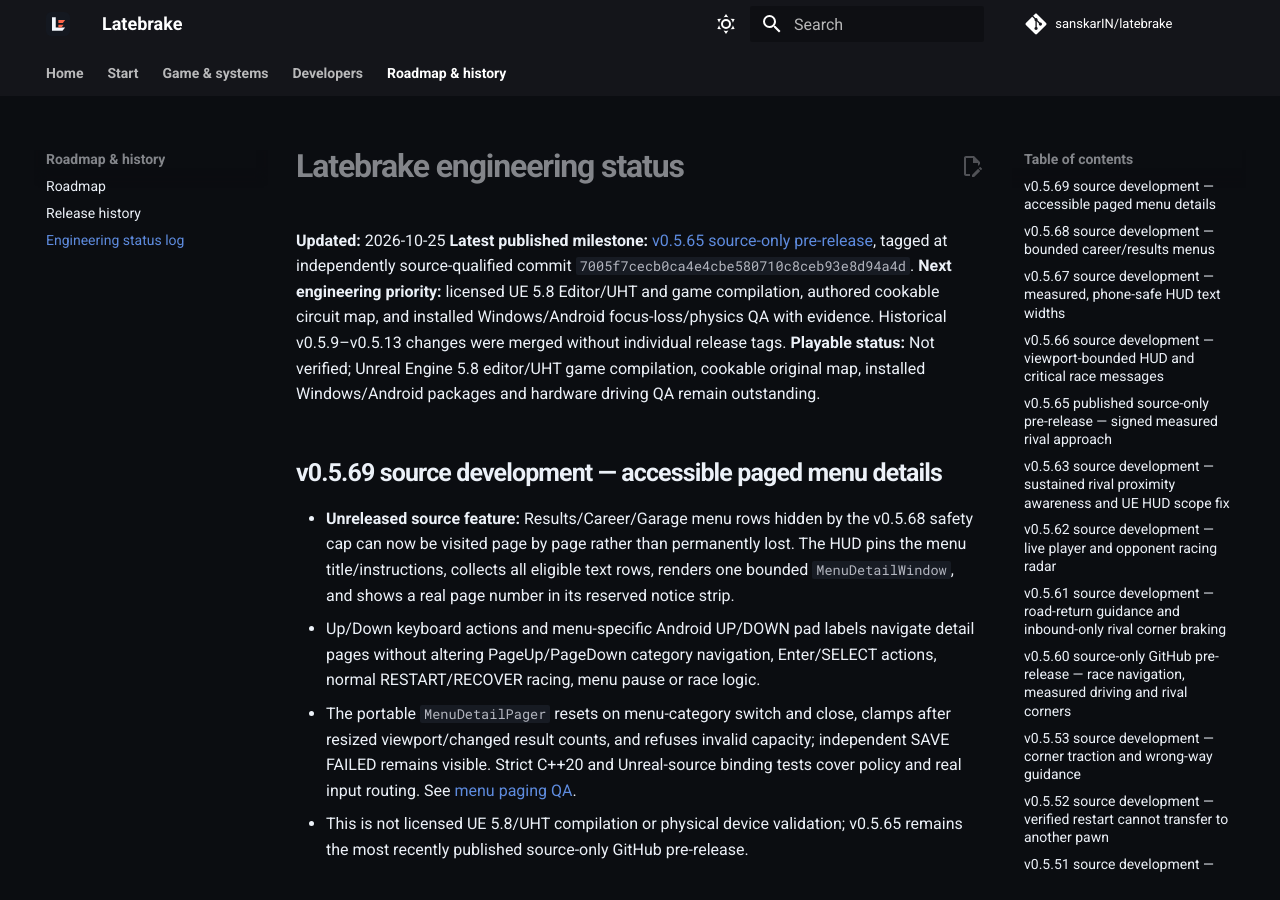
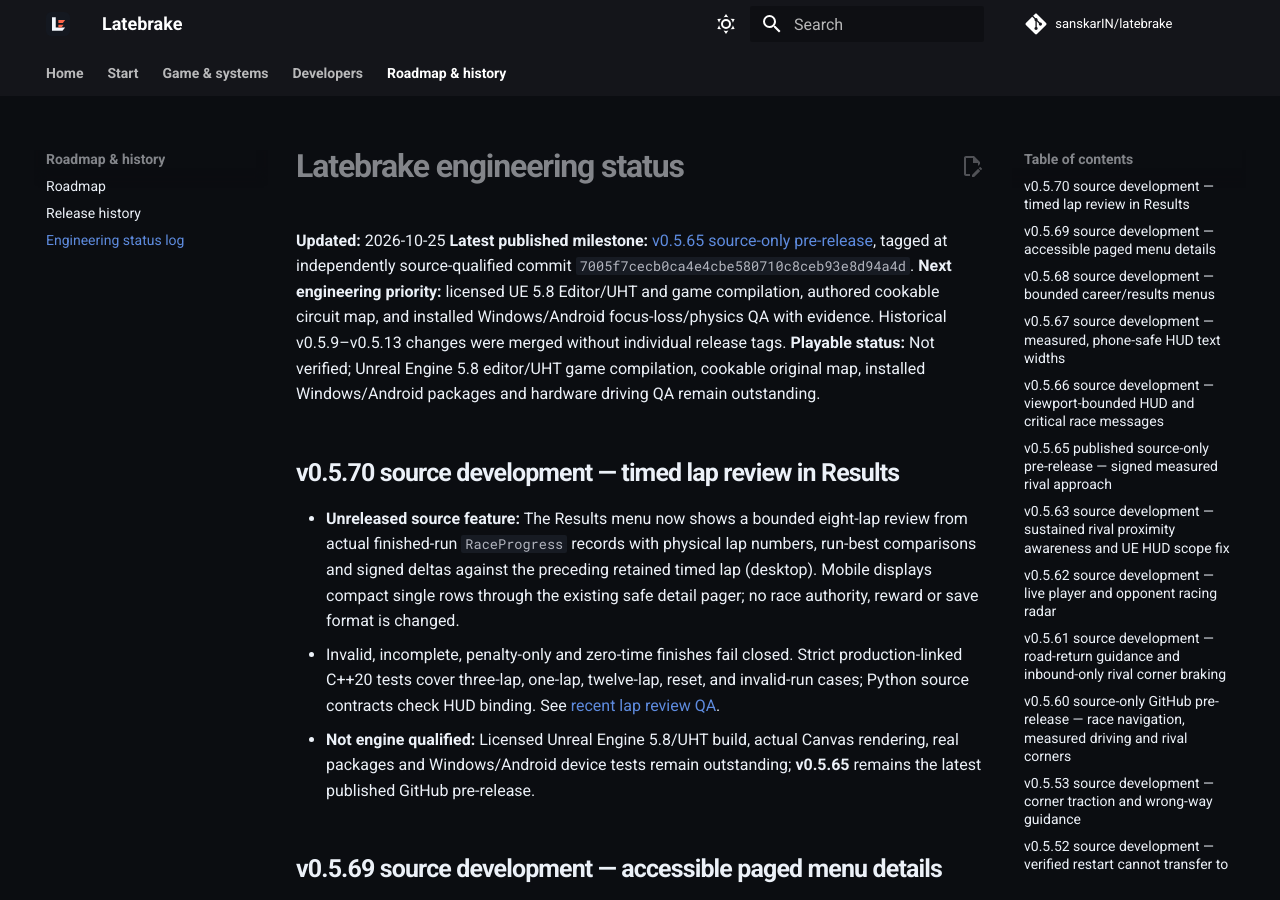
Before and after one commit to sanskarIN/latebrake, an MkDocs documentation site: the page built from docs/STATUS.md, in a window 1280 px wide and 900 px high. Built offline with MkDocs 1.6.1 and Material for MkDocs 9.7.7, drawn with Linux system fonts in a browser that asks for light colours; comment, search, counter and statistics services are not loaded.

Commit message:
docs(qa): document recent lap review and engine qualification gaps

```diff
--- a/docs/STATUS.md
+++ b/docs/STATUS.md
@@ -4,6 +4,22 @@
 **Latest published milestone:** [v0.5.65 source-only pre-release](https://github.com/sanskarIN/latebrake/releases/tag/v0.5.65), tagged at independently source-qualified commit `7005f7cecb0ca4e4cbe580710c8ceb93e8d94a4d`.
 **Next engineering priority:** licensed UE 5.8 Editor/UHT and game compilation, authored cookable circuit map, and installed Windows/Android focus-loss/physics QA with evidence. Historical v0.5.9–v0.5.13 changes were merged without individual release tags.
 **Playable status:** Not verified; Unreal Engine 5.8 editor/UHT game compilation, cookable original map, installed Windows/Android packages and hardware driving QA remain outstanding.
+
+## v0.5.70 source development — timed lap review in Results
+
+- **Unreleased source feature:** The Results menu now shows a bounded
+  eight-lap review from actual finished-run `RaceProgress` records with
+  physical lap numbers, run-best comparisons and signed deltas against the
+  preceding retained timed lap (desktop). Mobile displays compact single
+  rows through the existing safe detail pager; no race authority, reward
+  or save format is changed.
+- Invalid, incomplete, penalty-only and zero-time finishes fail closed.
+  Strict production-linked C++20 tests cover three-lap, one-lap, twelve-lap,
+  reset, and invalid-run cases; Python source contracts check HUD binding.
+  See [recent lap review QA](RECENT_LAP_REVIEW_QA.md).
+- **Not engine qualified:** Licensed Unreal Engine 5.8/UHT build, actual
+  Canvas rendering, real packages and Windows/Android device tests remain
+  outstanding; **v0.5.65** remains the latest published GitHub pre-release.
 
 ## v0.5.69 source development — accessible paged menu details
 
```
Also changed, not shown: docs/RECENT_LAP_REVIEW_QA.md (added, +76 -0 lines), docs/ROADMAP.md (+2 -0 lines), 1 other file.
